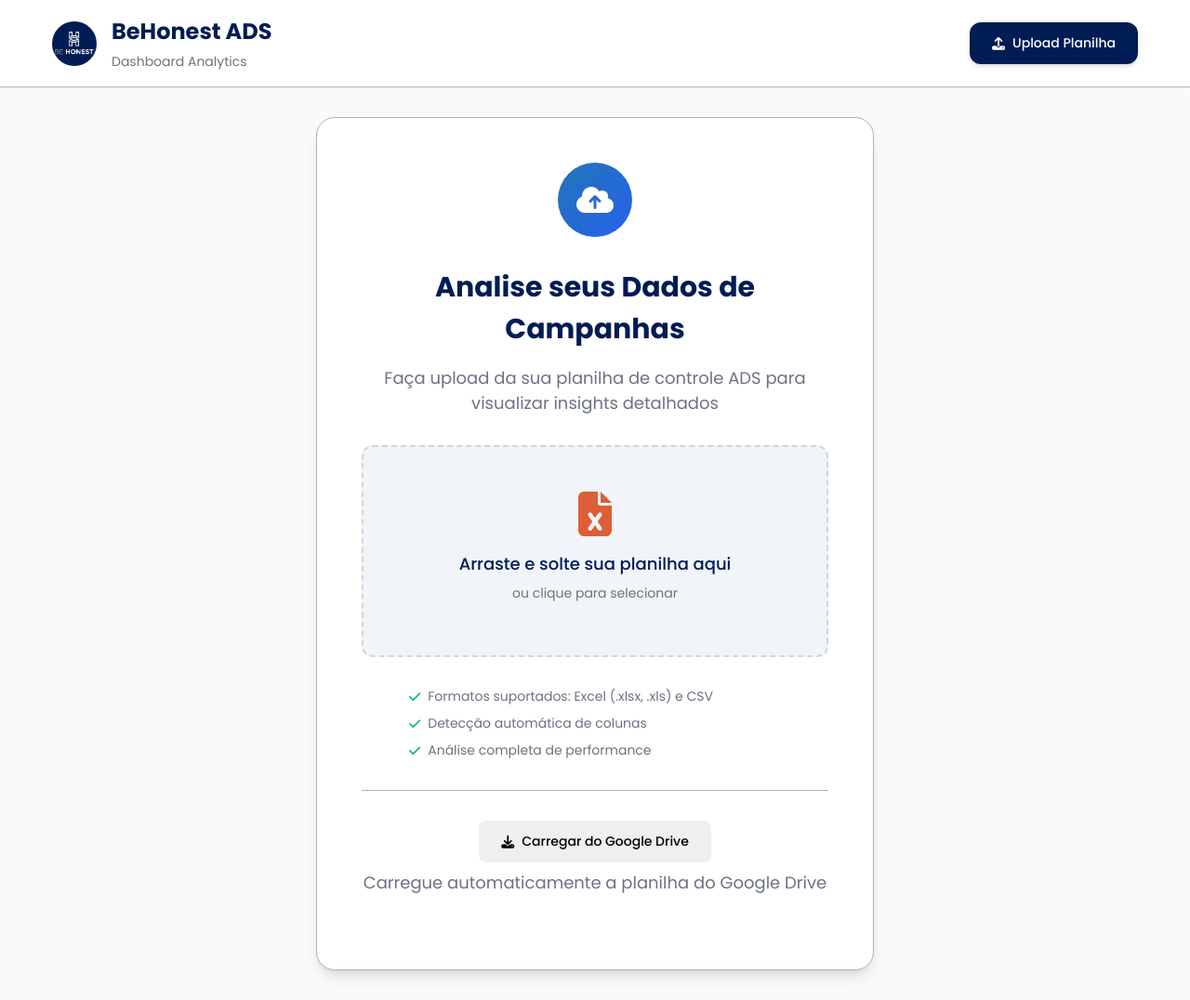
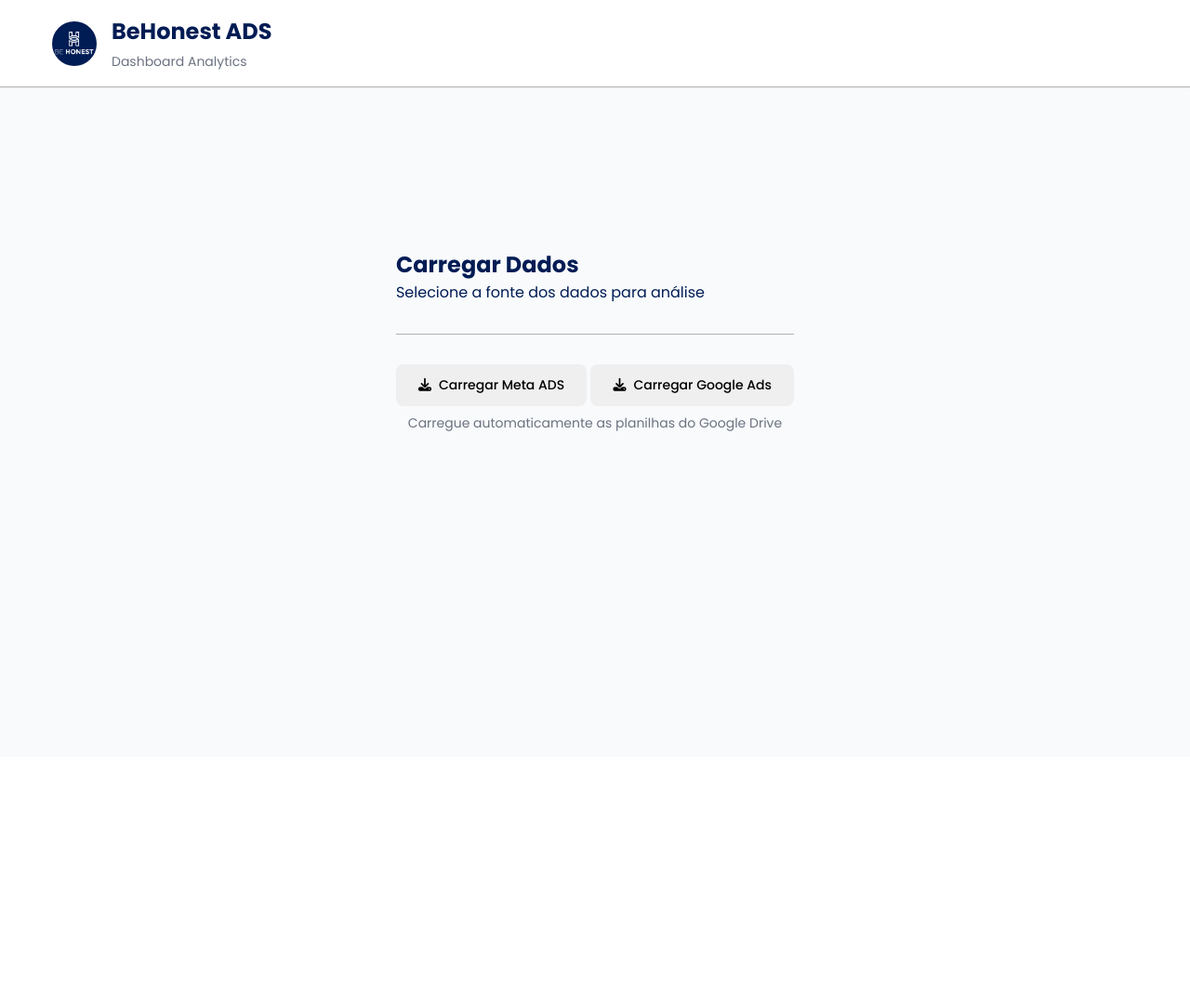
Before and after one commit to PedroHenriquePimentaVaz/AutomacaoADS, a Flask app: page / in a window 1280 px wide. Shown: the whole page at 93% size. After the commit the page ends 464 px from the top, so only its background shows below. Run offline with Flask 3, Linux system fonts and the light colour scheme.

Commit message:
feat: renomear botão de Carregar ADS para Carregar Meta ADS

```diff
--- a/templates/index.html
+++ b/templates/index.html
@@ -24,9 +24,9 @@
                     </div>
                 </div>
                 <div class="header-actions">
-                    <button class="btn btn-primary" onclick="uploadFile()">
-                        <i class="fas fa-upload"></i>
-                        Upload Planilha
+                    <button class="btn btn-primary" id="backToStartBtn" onclick="backToStart()" style="display: none;">
+                        <i class="fas fa-home"></i>
+                        Voltar ao Início
                     </button>
                 </div>
             </div>
@@ -38,33 +38,20 @@
         <div class="container">
             <!-- Upload Section -->
             <section class="upload-section" id="uploadSection">
-                <div class="upload-card">
-                    <div class="upload-icon">
-                        <i class="fas fa-cloud-upload-alt"></i>
-                    </div>
-                    <h2>Analise seus Dados de Campanhas</h2>
-                    <p>Faça upload da sua planilha de controle ADS para visualizar insights detalhados</p>
-
-                    <div class="upload-area" id="uploadArea">
-                        <input type="file" id="fileInput" accept=".xlsx,.xls,.csv" style="display: none;">
-                        <div class="upload-content">
-                            <i class="fas fa-file-excel"></i>
-                            <p>Arraste e solte sua planilha aqui</p>
-                            <p class="upload-subtitle">ou clique para selecionar</p>
-                        </div>
-                    </div>
-
-                    <div class="upload-info">
-                        <p><i class="fas fa-check"></i> Formatos suportados: Excel (.xlsx, .xls) e CSV</p>
-                        <p><i class="fas fa-check"></i> Detecção automática de colunas</p>
-                        <p><i class="fas fa-check"></i> Análise completa de performance</p>
-                    </div>
+                <div class="upload-card-simplified">
+                    <h2>Carregar Dados</h2>
+                    <p>Selecione a fonte dos dados para análise</p>
 
                     <div class="auto-upload-section">
-                        <button class="btn btn-secondary" id="autoUploadBtn">
-                            <i class="fas fa-download"></i> Carregar do Google Drive
-                        </button>
-                        <p class="auto-upload-info">Carregue automaticamente a planilha do Google Drive</p>
+                        <div class="auto-upload-buttons">
+                            <button class="btn btn-secondary" id="autoUploadBtn">
+                                <i class="fas fa-download"></i> Carregar Meta ADS
+                            </button>
+                            <button class="btn btn-secondary" id="googleAdsUploadBtn">
+                                <i class="fas fa-download"></i> Carregar Google Ads
+                            </button>
+                        </div>
+                        <p class="auto-upload-info">Carregue automaticamente as planilhas do Google Drive</p>
                     </div>
                 </div>
             </section>
```
